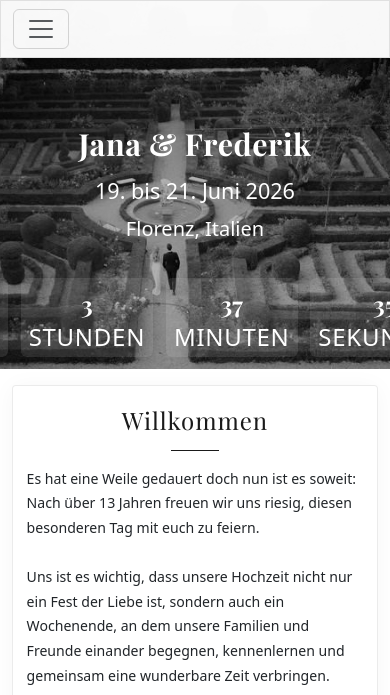
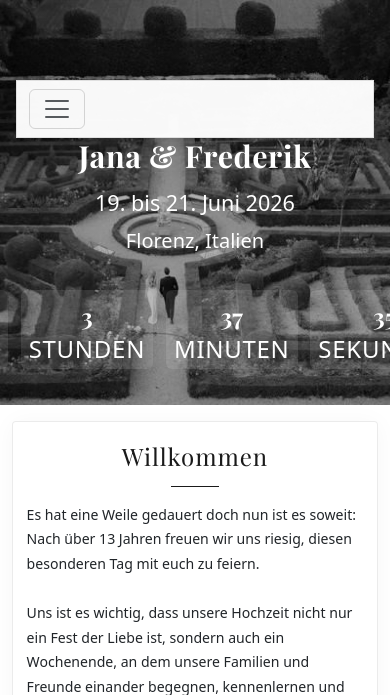
Before and after one commit to fredigee/hochzeit-website, a Flask app: page / in a window 390 px wide. Shown: the top 695 px of the page. Run offline with Flask 3, Linux system fonts and the light colour scheme; a user stored in the database is signed in; some libraries are stand-ins or nearby versions.

Commit message:
Fix countdown cutoff: hero section now grows to fit content on mobile
Co-Authored-By: Claude Sonnet 4.6 <noreply@anthropic.com>

```diff
--- a/static/style.css
+++ b/static/style.css
@@ -226,13 +226,14 @@ nav ul li a:hover {
 /* Responsive Design - Mobile */
 @media (max-width: 768px) {
     .hero {
-        min-height: 24vh;
+        min-height: auto;
         margin-top: 0;
+        padding: 80px 1rem 2rem;
     }
 
     .hero-content {
-        margin-top: 60px;
-        padding: 0.5rem 1rem;
+        margin-top: 0;
+        padding: 0;
     }
 
     .hero-content h1 {
```
